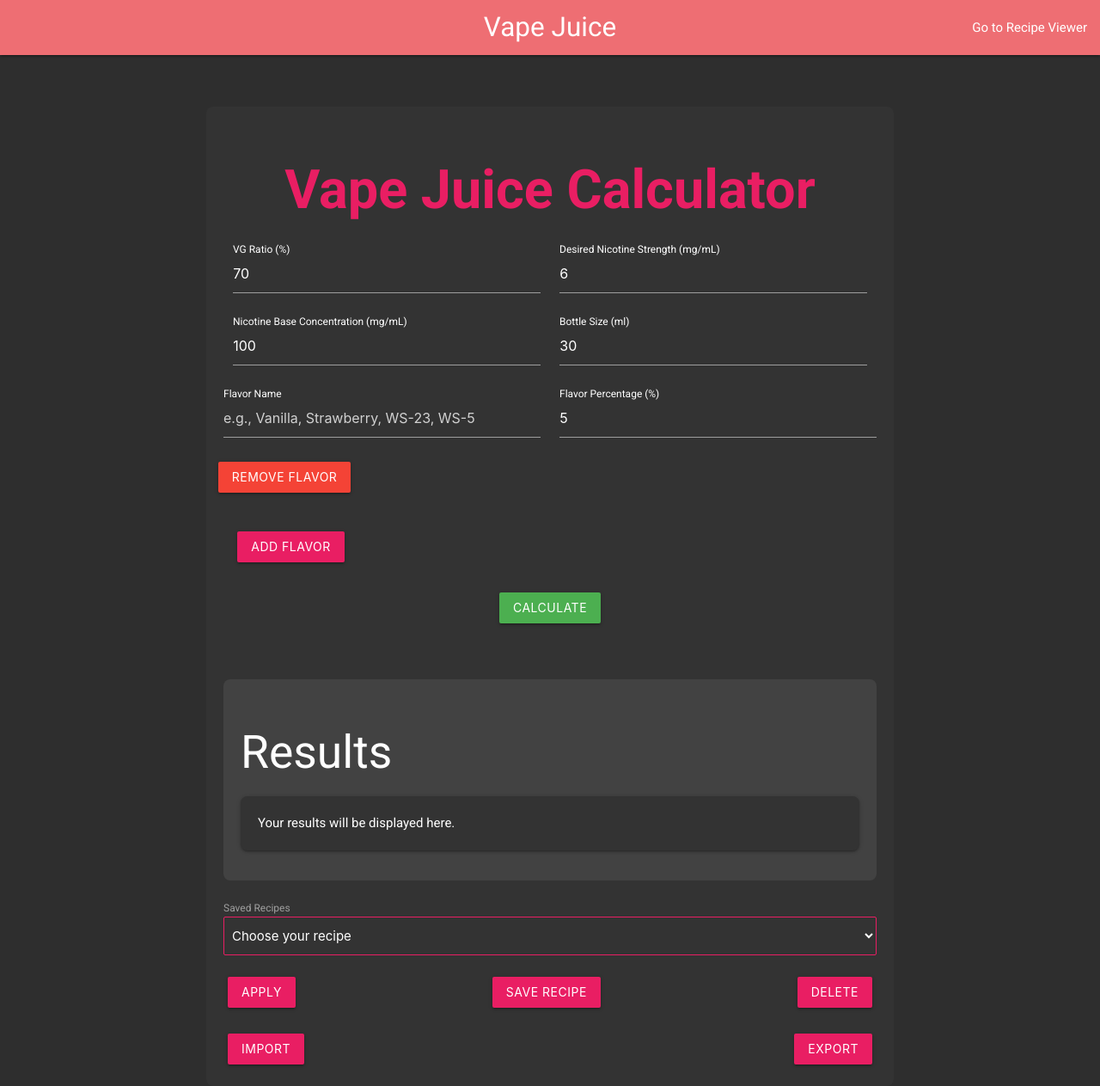
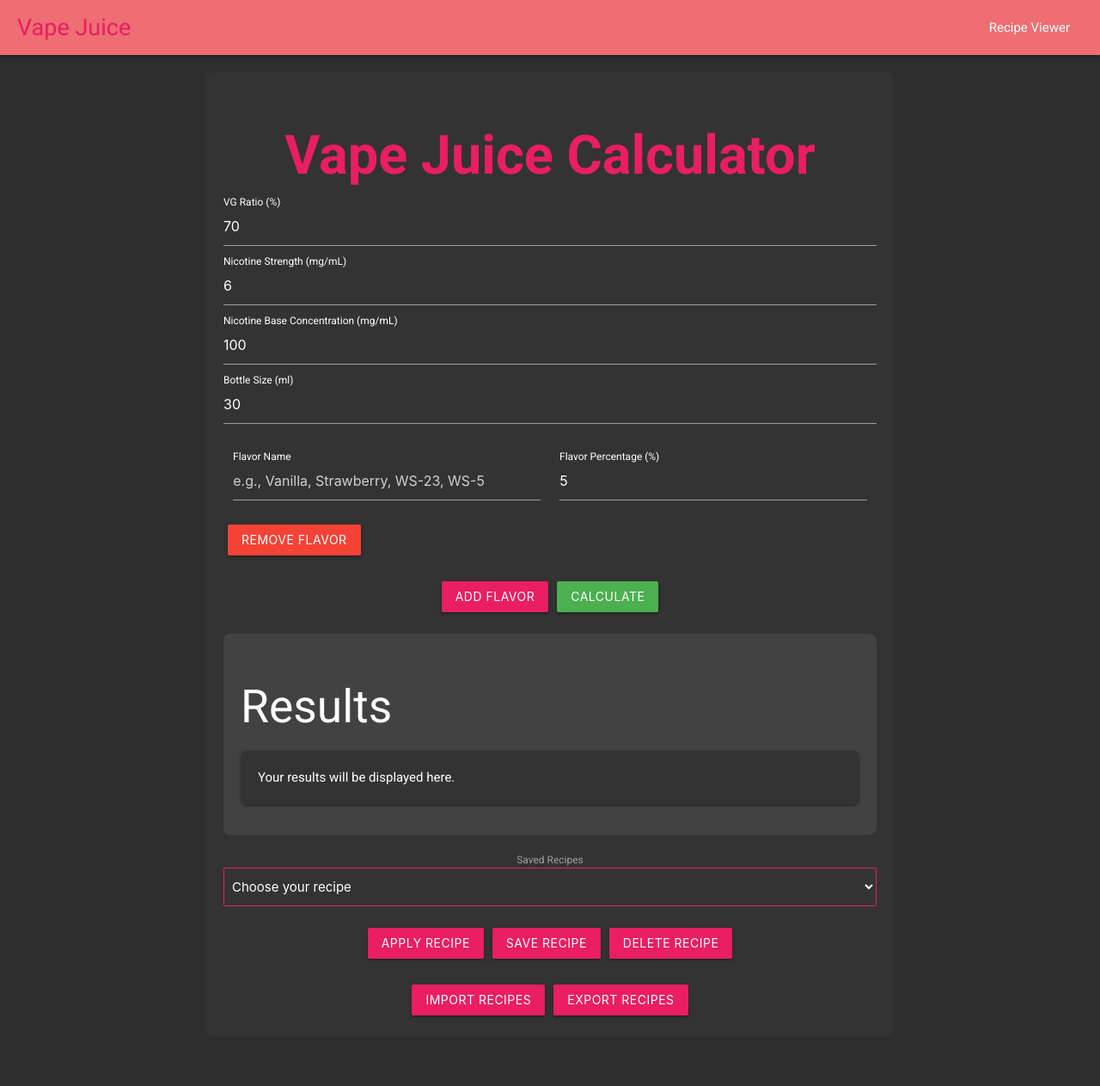
Before and after one commit to m4eta/vapez-juice-calculator, a plain HTML site: page index.html in a window 1280 px wide. Shown: the whole page at 86% size. After the commit the page ends 1206 px from the top, so only its background shows below. Drawn offline with nearby package versions, Linux system fonts and the light colour scheme.

Commit message:
Add files via upload

```diff
--- a/index.html
+++ b/index.html
@@ -9,62 +9,57 @@
     <link rel="stylesheet" href="styles.css">
 </head>
 <body>
-    <!-- Navbar for Desktop -->
-    <nav>
+    <header>
+        <nav class="navbar">
             <div class="nav-wrapper">
-            <a href="#" class="brand-logo center">Vape Juice</a>
-            <a href="#" data-target="mobile-menu" class="sidenav-trigger"><i class="material-icons">Menu</i></a>
+                <a href="#" class="brand-logo">Vape Juice</a>
                 <ul id="desktop-menu" class="right hide-on-med-and-down">
-                <li><a href="https://m4eta.github.io/Juice-Recipe-Viewerz/">Go to Recipe Viewer</a></li>
+                    <li><a href="https://m4eta.github.io/Juice-Recipe-Viewerz/">Recipe Viewer</a></li>
                 </ul>
+                <a href="#" data-target="mobile-menu" class="sidenav-trigger"><i class="material-icons">menu</i></a>
             </div>
         </nav>
+        <ul id="mobile-menu" class="sidenav">
+            <li><a href="https://m4eta.github.io/Juice-Recipe-Viewerz/">Recipe Viewer</a></li>
+        </ul>
+    </header>
 
-    <!-- Side Nav for Mobile -->
-    <ul id="mobile-menu" class="sidenav">
-        <li><a href="https://m4eta.github.io/Juice-Recipe-Viewerz/">Go to Recipe Viewer</a></li>
-    </ul>
+    <main>
+        <div class="container">
+            <h1 class="title">Vape Juice Calculator</h1>
+            <form id="vapeForm">
+                <div class="input-group">
+                    <div class="input-field">
+                        <input id="vg_ratio" type="number" class="validate" value="70">
+                        <label for="vg_ratio">VG Ratio (%)</label>
+                    </div>
+                    <div class="input-field">
+                        <input id="nic_strength" type="number" class="validate" value="6">
+                        <label for="nic_strength">Nicotine Strength (mg/mL)</label>
+                    </div>
+                    <div class="input-field">
+                        <input id="nic_base" type="number" class="validate" value="100">
+                        <label for="nic_base">Nicotine Base Concentration (mg/mL)</label>
+                    </div>
+                    <div class="input-field">
+                        <input id="bottle_size" type="number" class="validate" value="30">
+                        <label for="bottle_size">Bottle Size (ml)</label>
+                    </div>
+                </div>
 
-    <div class="container">
-        <div class="center-align">
-            <h1 class="title">Vape Juice Calculator</h1>
-        </div>
-        <div class="row">
-            <form id="vapeForm" class="col s12">
-                <div class="row">
-                    <div class="input-field col s12 m6">
-                        <input id="vg_ratio" type="number" class="validate" value="70">
-                        <label for="vg_ratio" class="active">VG Ratio (%)</label>
-                    </div>
-                    <div class="input-field col s12 m6">
-                        <input id="nic_strength" type="number" class="validate" value="6">
-                        <label for="nic_strength" class="active">Desired Nicotine Strength (mg/mL)</label>
-                    </div>
-                    <div class="input-field col s12 m6">
-                        <input id="nic_base" type="number" class="validate" value="100">
-                        <label for="nic_base" class="active">Nicotine Base Concentration (mg/mL)</label>
-                    </div>
-                    <div class="input-field col s12 m6">
-                        <input id="bottle_size" type="number" class="validate" value="30">
-                        <label for="bottle_size" class="active">Bottle Size (ml)</label>
-                    </div>
                 <div id="flavorsContainer"></div>
-                    <div class="input-field col s12">
+
+                <div class="button-group">
                     <button type="button" class="btn waves-effect waves-light" onclick="addFlavor()">Add Flavor</button>
-                    </div>
-                    <div class="input-field col s12">
                     <button type="button" class="btn waves-effect waves-light center-btn" onclick="calculateResults()">Calculate</button>
                 </div>
-                </div>
-            </form>
-        </div>
+
                 <div id="results" class="results">
                     <h2>Results</h2>
                     <p id="resultText" class="card-panel">Your results will be displayed here.</p>
                 </div>
 
-        <!-- Saved Recipes Dropdown -->
-        <div id="savedRecipesContainer">
+                <div class="button-group">
                     <label for="savedRecipes">Saved Recipes</label>
                     <select id="savedRecipes" class="browser-default">
                         <option value="" disabled selected>Choose your recipe</option>
@@ -72,19 +67,19 @@
                     </select>
                 </div>
 
-        <!-- Recipe management buttons -->
                 <div class="button-group">
-            <button type="button" class="btn waves-effect waves-light" onclick="applyRecipe()">Apply</button>
+                    <button type="button" class="btn waves-effect waves-light" onclick="applyRecipe()">Apply Recipe</button>
                     <button type="button" class="btn waves-effect waves-light" onclick="saveRecipe()">Save Recipe</button>
-            <button type="button" class="btn waves-effect waves-light" onclick="deleteRecipe()">Delete</button>
+                    <button type="button" class="btn waves-effect waves-light" onclick="deleteRecipe()">Delete Recipe</button>
                 </div>
 
-        <!-- Import and Export buttons -->
                 <div class="button-group">
-            <button type="button" class="btn waves-effect waves-light" onclick="loadRecipe()">Import</button>
-            <button type="button" class="btn waves-effect waves-light" onclick="exportRecipes()">Export</button>
+                    <button type="button" class="btn waves-effect waves-light" onclick="loadRecipe()">Import Recipes</button>
+                    <button type="button" class="btn waves-effect waves-light" onclick="exportRecipes()">Export Recipes</button>
                 </div>
+            </form>
         </div>
+    </main>
 
     <script src="https://cdnjs.cloudflare.com/ajax/libs/materialize/1.0.0/js/materialize.min.js"></script>
     <script>
--- a/script.js
+++ b/script.js
@@ -220,6 +220,8 @@ function saveRecipe() {
     alert('Recipe saved!');
 }
 
+
+
 function updateRecipeList(savedRecipes) {
     const recipeSelect = document.getElementById('savedRecipes');
     recipeSelect.innerHTML = '<option value="" disabled selected>Choose your recipe</option>';
@@ -245,19 +247,20 @@ function loadRecipe() {
         reader.onload = function (e) {
             try {
                 const jsonData = JSON.parse(e.target.result);
-                recipes = jsonData; // Set recipes with the data from the file
+                // Merge the imported recipes with the existing ones
+                recipes = [...recipes, ...jsonData];
 
-                // Update the recipe list with imported recipes
+                // Update the recipe list with merged recipes
                 updateRecipeList(recipes);
 
-                // Select the first recipe from the imported list
+                // Select the first recipe from the updated list if any
                 if (recipes.length > 0) {
                     const recipeSelect = document.getElementById('savedRecipes');
-                    recipeSelect.value = 0; // Select the first recipe
+                    recipeSelect.value = 0; // Optionally select the first recipe
                     M.FormSelect.init(recipeSelect); // Reinitialize Materialize select element
                 }
 
-                alert('Recipes imported!');
+                alert('Recipes imported and merged!');
             } catch (err) {
                 console.error('Error parsing JSON:', err);
                 alert('Failed to import recipes. Please check the file format.');
@@ -269,6 +272,8 @@ function loadRecipe() {
 
     fileInput.click();
 }
+
+
 
 function exportRecipes() {
     const blob = new Blob([JSON.stringify(recipes, null, 2)], { type: 'application/json' });
--- a/styles.css
+++ b/styles.css
@@ -6,13 +6,26 @@ body {
     overflow-x: hidden; /* Prevent horizontal overflow */
 }
 
+header {
+    background-color: #1c1c1c; /* Dark header background */
+}
+
+.navbar {
+    padding: 0 20px;
+}
+
+.nav-wrapper .brand-logo {
+    font-size: 1.8em;
+    color: #e91e63; /* Material Pink */
+}
+
 .container {
     width: 90%;
     max-width: 800px;
     background-color: #333333; /* Slightly lighter dark grey */
     padding: 20px;
     border-radius: 8px;
-    margin-top: 60px; /* Space for sticky header */
+    margin-top: 20px;
 }
 
 .title {
@@ -21,24 +34,8 @@ body {
     text-align: center;
 }
 
-.results {
-    margin-top: 30px;
-    background-color: #424242; /* Slightly lighter dark grey */
-    padding: 20px;
-    border-radius: 8px;
-}
-
-.card-panel {
-    background-color: #333333; /* Dark grey for contrast */
-    color: #ffffff;
-    padding: 20px;
-    border-radius: 8px;
-}
-
-.section-image {
-    border-radius: 8px;
-    display: block;
-    margin: 0 auto;
+.input-group {
+    margin-bottom: 20px;
 }
 
 .input-field input {
@@ -60,23 +57,25 @@ body {
     background-color: #d81b60; /* Darker pink on hover */
 }
 
-#saveLoadButtons,
-#exportButtons {
+.button-group {
     margin-top: 20px;
     display: flex;
-    justify-content: space-between;
+    justify-content: center;
     flex-wrap: wrap; /* Ensure buttons wrap if there's not enough space */
 }
 
-.button-group {
+#results {
     margin-top: 20px;
-    display: flex;
-    justify-content: space-between;
-    flex-wrap: wrap; /* Ensure buttons wrap if there's not enough space */
+    background-color: #424242; /* Slightly lighter dark grey */
+    padding: 20px;
+    border-radius: 8px;
 }
 
-#savedRecipesContainer {
-    margin-top: 20px;
+.card-panel {
+    background-color: #333333; /* Dark grey for contrast */
+    color: #ffffff;
+    padding: 20px;
+    border-radius: 8px;
 }
 
 select {
@@ -90,14 +89,7 @@ select option {
     color: #ffffff; /* White text */
 }
 
-#mobile-menu {
-    text-align: center;
-}
-
-/* Green shade for the Calculate button */
 .center-btn {
-    display: block;
-    margin: 0 auto;
     background-color: #4caf50; /* Light green shade */
     color: #ffffff; /* White text color */
 }
```
Lines whose indentation alone changed are shown as unchanged.
